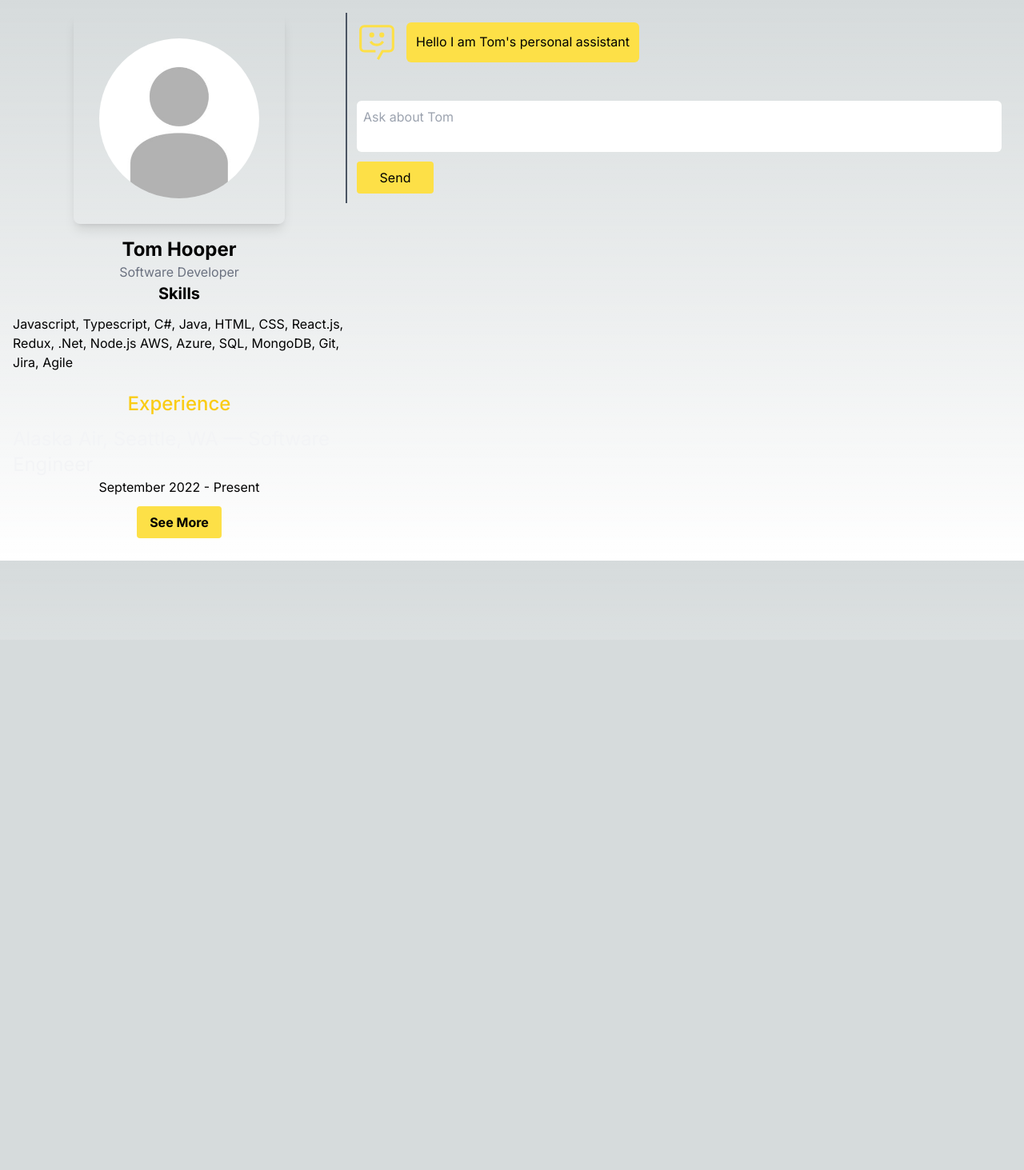
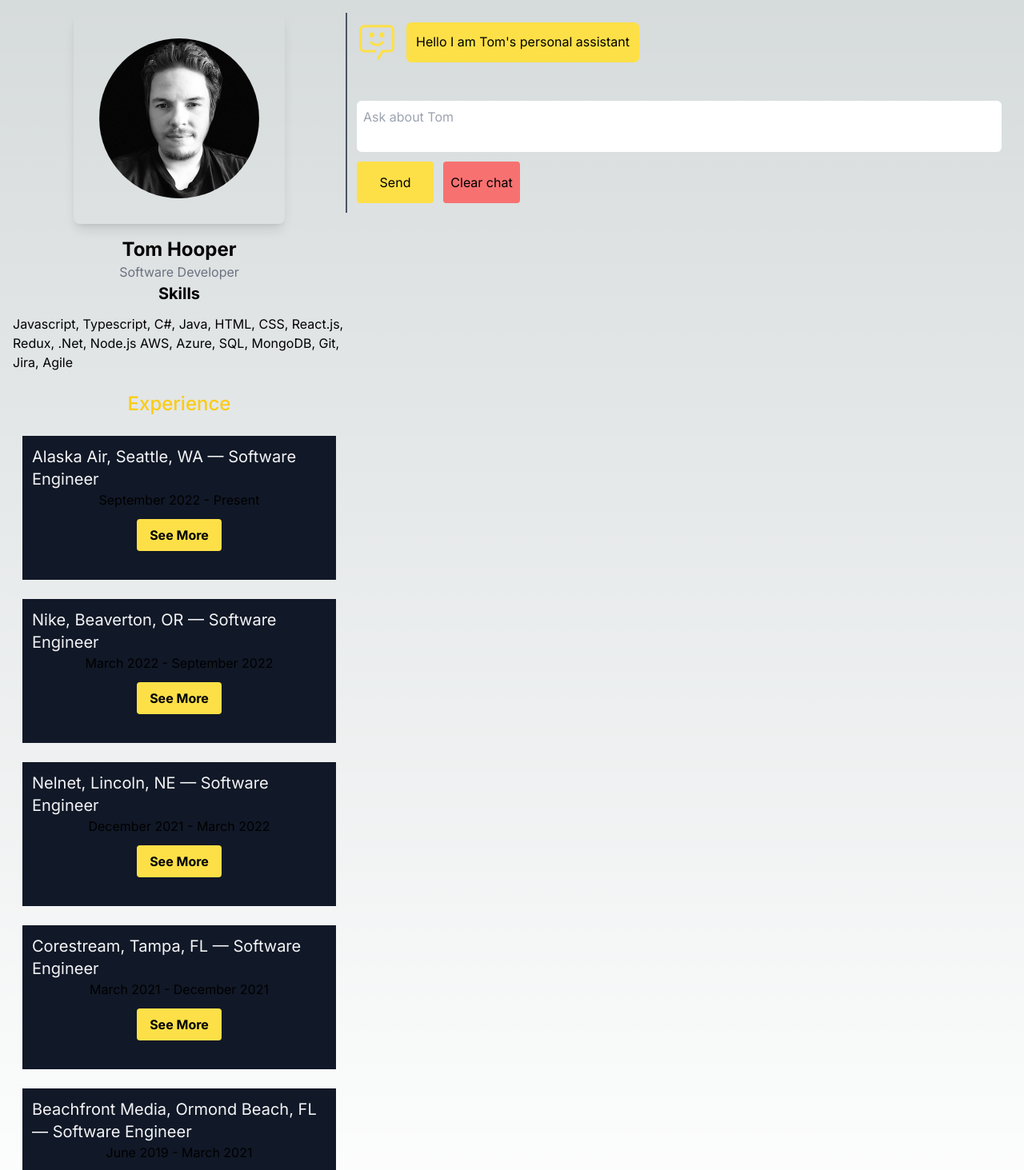
Before and after one commit to tjhooper1/portfolio-next, a Next.js app: page / in a window 1280 px wide. Shown: the top 1463 px of the page at 80% size. Before the commit the page ends 800 px from the top, so only its background shows below. Built offline with nearby package versions, Linux system fonts and the light colour scheme.

Commit message:
adding more experience and clear chat button

```diff
--- a/app/experience.json
+++ b/app/experience.json
@@ -6,13 +6,62 @@
       "location": "Seattle, WA",
       "date": "September 2022 - Present",
       "position": "Software Engineer",
-            "description": "work1 description",
       "responsibilities": [
         "Supported new business initiatives in legacy .Net 4.1 MVCframework",
         "Led various features to reduce call volume to our call center during irregular operations seasons.",
         "Participated in modernization efforts to bring legacy code into .Net Core microservices.",
         "Enhanced our React.js microsite to support more audiences"
       ]
+    },
+    {
+      "id": "2",
+      "name": "Nike",
+      "location": "Beaverton, OR",
+      "date": "March 2022 - September 2022",
+      "position": "Software Engineer",
+      "responsibilities": [
+        "Developed and deployed robust Node.js microservices for nike.com, focusing on performance and scalability.",
+        "Engaged in full-stack development with a strong emphasis on backend technologies, improving consumer-facing public applications.",
+        "Fully engaged in an organization effort to move services off American AWS to China AWS."
+      ]
+    },
+    {
+      "id": "3",
+      "name": "Nelnet",
+      "location": "Lincoln, NE",
+      "date": "December 2021 - March 2022",
+      "position": "Software Engineer",
+      "responsibilities": [
+        "Optimized and refactored node backend microservices, significantly enhancing system efficiency and user interaction.",
+        "Made customer impacting enhancements to the interest rates services.",
+        "Regularly deployed node services to AWS lambdas and monitored logs.",
+        "Handled dead letter queues."
+      ]
+    },
+    {
+      "id": "4",
+      "name": "Corestream",
+      "location": "Tampa, FL",
+      "date": "March 2021 - December 2021",
+      "position": "Software Engineer",
+      "responsibilities": [
+        "Participated in the backend development and restructuring of .Net microservices, ensuring high system availability under heavy load..",
+        "Worked effectively in a remote setup, ensuring clear communication and collaboration with team members.",
+        "Optimized inherited projects from consulting companies, improving performance and reducing technical debt."
+      ]
+    },
+    {
+      "id": "5",
+      "name": "Beachfront Media",
+      "location": "Ormond Beach, FL",
+      "date": "June 2019 - March 2021",
+      "position": "Software Engineer",
+      "responsibilities": [
+        "Collaborated in the design and implementation of distributed systems for ad configuration management.",
+        "Participated in agile sprints and remote team discussions, contributing to complex problem-solving.",
+        "Worked with senior engineers to discover work and create stories.",
+        "Built small node services to handle failed ad deliveries, saving the company thousands a month in failed ads."
+      ]
     }
   ]
 }
--- a/app/page.js
+++ b/app/page.js
@@ -11,7 +11,7 @@ export default function Home() {
           <div className="flex max-w-screen-sm flex-col items-center justify-center">
             <div className="rounded-lg p-8 shadow-lg">
               <Image
-                src="/dpp.jpeg"
+                src="/pp.jpeg"
                 alt="Profile Picture"
                 width={200}
                 height={200}
--- a/components/Chat.js
+++ b/components/Chat.js
@@ -67,6 +67,11 @@ const Chat = () => {
     textarea.style.height = textarea.scrollHeight + "px";
   };
 
+  const handleClearChat = () => {
+    setMessages([]);
+    localStorage.removeItem("messages");
+  }
+
   return (
     <div className="flex flex-col items-center p-3 md:border-l-2 md:border-gray-600">
       <div className="mb-3 flex gap-3 self-baseline">
@@ -120,13 +125,20 @@ const Chat = () => {
                 }
               }}
             />
-
+            <div className="flex h-16 gap-3">
               <button
                 className="mt-3 w-24 rounded bg-yellow-300 p-2 hover:bg-yellow-400"
                 type="submit"
               >
                 Send
               </button>
+              <button
+                className="mt-3 w-24 rounded bg-red-400 p-2 hover:bg-yellow-400"
+                onClick={handleClearChat}
+              >
+                <p className="text-center">Clear chat</p>
+              </button>
+            </div>
           </div>
         </form>
       </div>
--- a/components/Dropdown.js
+++ b/components/Dropdown.js
@@ -8,7 +8,7 @@ const Dropdown = ({ children }) => {
     setIsOpen(!isOpen);
   };
   return (
-    <div className="flex flex-col items-center justify-center">
+    <div className="flex flex-col items-center justify-center mb-3">
       <button
         onClick={toggleDropdown}
         className="mb-3 max-w-32 rounded bg-yellow-300 px-4 py-2 font-bold text-black hover:bg-yellow-400"
--- a/components/WorkExperience.js
+++ b/components/WorkExperience.js
@@ -8,8 +8,8 @@ const WorkExperience = ({
   responsibilities,
 }) => {
   return (
-    <div className="flex flex-col items-center justify-center">
-      <p className="text-2xl text-gray-100">
+    <div className="flex flex-col items-center justify-center bg-gray-900 m-3 p-3">
+      <p className="lg:text-xl text-gray-100">
         {name}, {location} <span className="">&#8212; {position}</span>
       </p>
 
```
Lines whose indentation alone changed are shown as unchanged.
